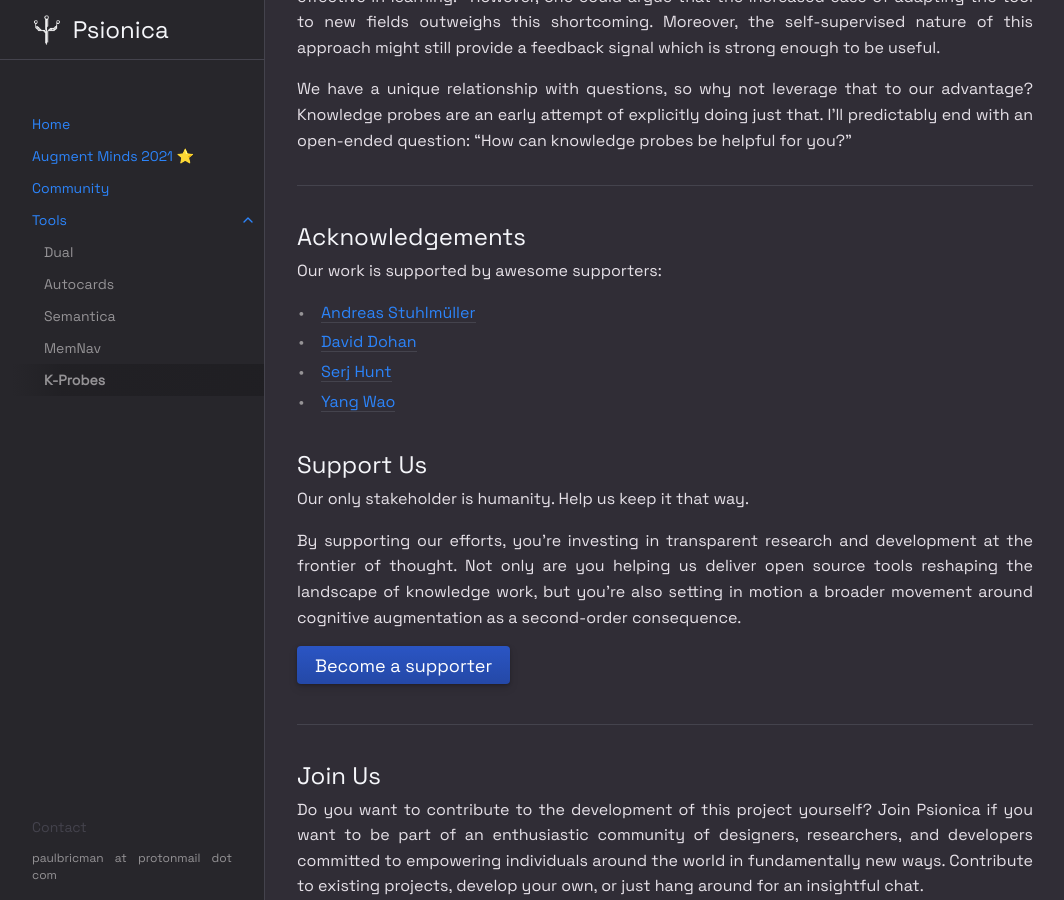
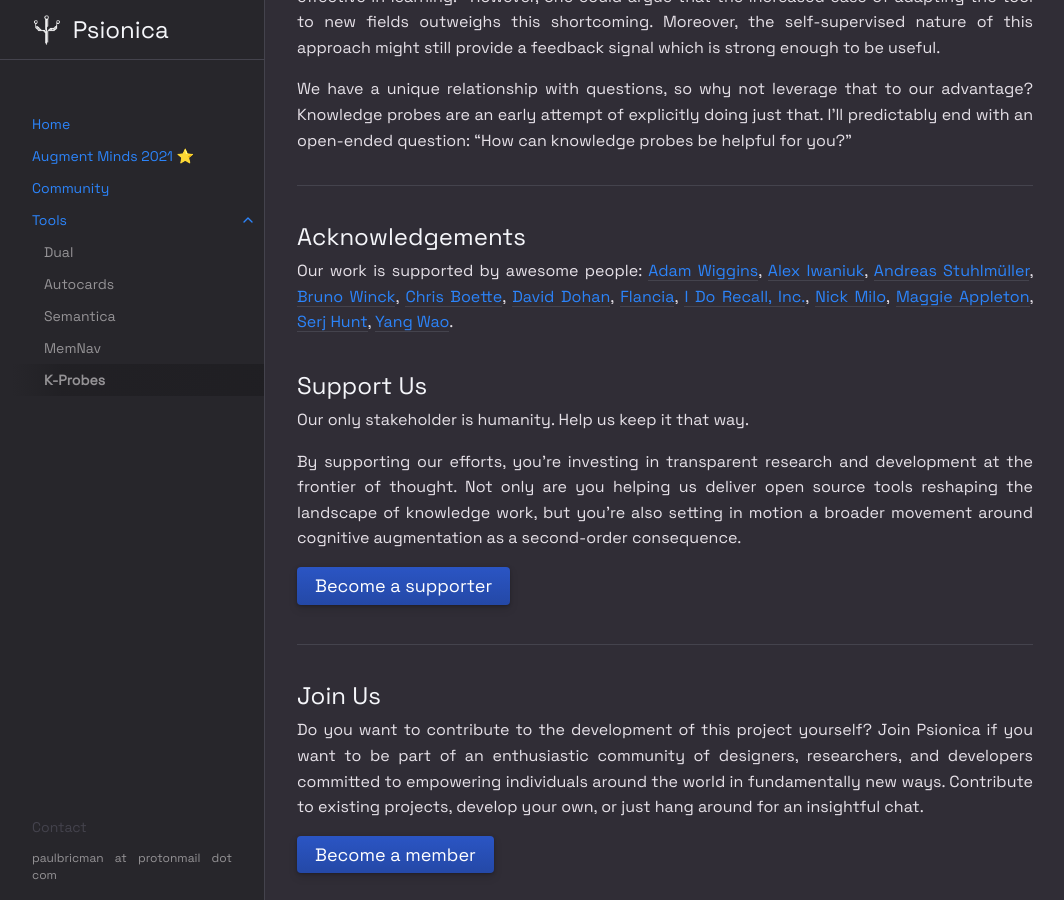
Before and after one commit to Psionica/psionica.github.io, a Jekyll site: the page built from tools/k-probes.md, in a window 1280 px wide and 900 px high, scrolled down 6354 px. Shown: the whole window, without its empty margins (107-1171 px from the left). Built offline with Jekyll 4.4.1, drawn with Linux system fonts in a browser that asks for light colours; some of the changed text lies outside the part shown.

Commit message:
Update sponsors & contributors

```diff
--- a/tools/k-probes.md
+++ b/tools/k-probes.md
@@ -120,7 +120,7 @@ As a final layer of complexity, we'll also use Bloom's revised taxonomy as a bas
 
 ## Dialogue Sample
 
-The following is a short excerpt discussing the technology behind [Semantica](https://paulbricman.com/tools/semantica/#semantic-embeddings):
+The following is a short excerpt discussing the technology behind [Semantica](https://psionica.org/tools/semantica/):
 
 *Let's talk about semantic embeddings.*
 
@@ -188,11 +188,7 @@ We have a unique relationship with questions, so why not leverage that to our ad
 
 ## Acknowledgements
 
-Our work is supported by awesome supporters:
-- [Andreas Stuhlmüller](https://stuhlmueller.org/)
-- [David Dohan](https://twitter.com/dmdohan)
-- [Serj Hunt](https://twitter.com/Serjhunt_ARK)
-- [Yang Wao](https://twitter.com/yangwao)
+Our work is supported by awesome people: [Adam Wiggins](https://opencollective.com/adam-wiggins), [Alex Iwaniuk](https://opencollective.com/alex-hubert-iwaniuk), [Andreas Stuhlmüller](https://stuhlmueller.org/), [Bruno Winck](https://opencollective.com/bruno-winck), [Chris Boette](https://opencollective.com/chris-boette), [David Dohan](https://opencollective.com/david-d), [Flancia](https://opencollective.com/flancia), [I Do Recall, Inc.](https://opencollective.com/i-do-recall-inc), [Nick Milo](https://opencollective.com/nickmilo), [Maggie Appleton](https://opencollective.com/maggie-appleton), [Serj Hunt](https://opencollective.com/serjhunt_ark), [Yang Wao](https://opencollective.com/yangwao).
 
 ## Support Us
 
```
Also changed, not shown: other parts of tools/k-probes.md (+1 -1 lines), index.md (+1 -8 lines), tools/autocards.md (+2 -6 lines), tools/dual.md (+3 -9 lines), tools/memnav.md (+2 -6 lines), tools/semantica.md (+2 -6 lines), 10 other files.
